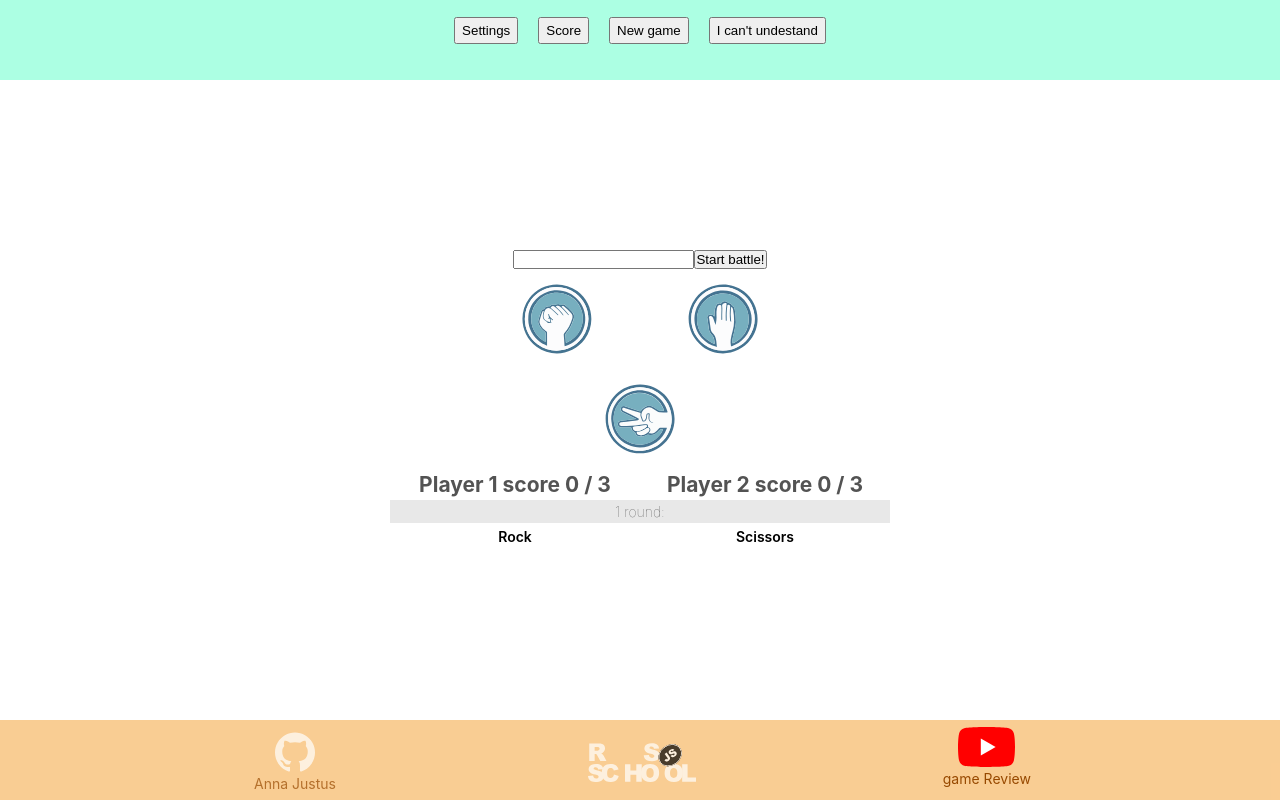
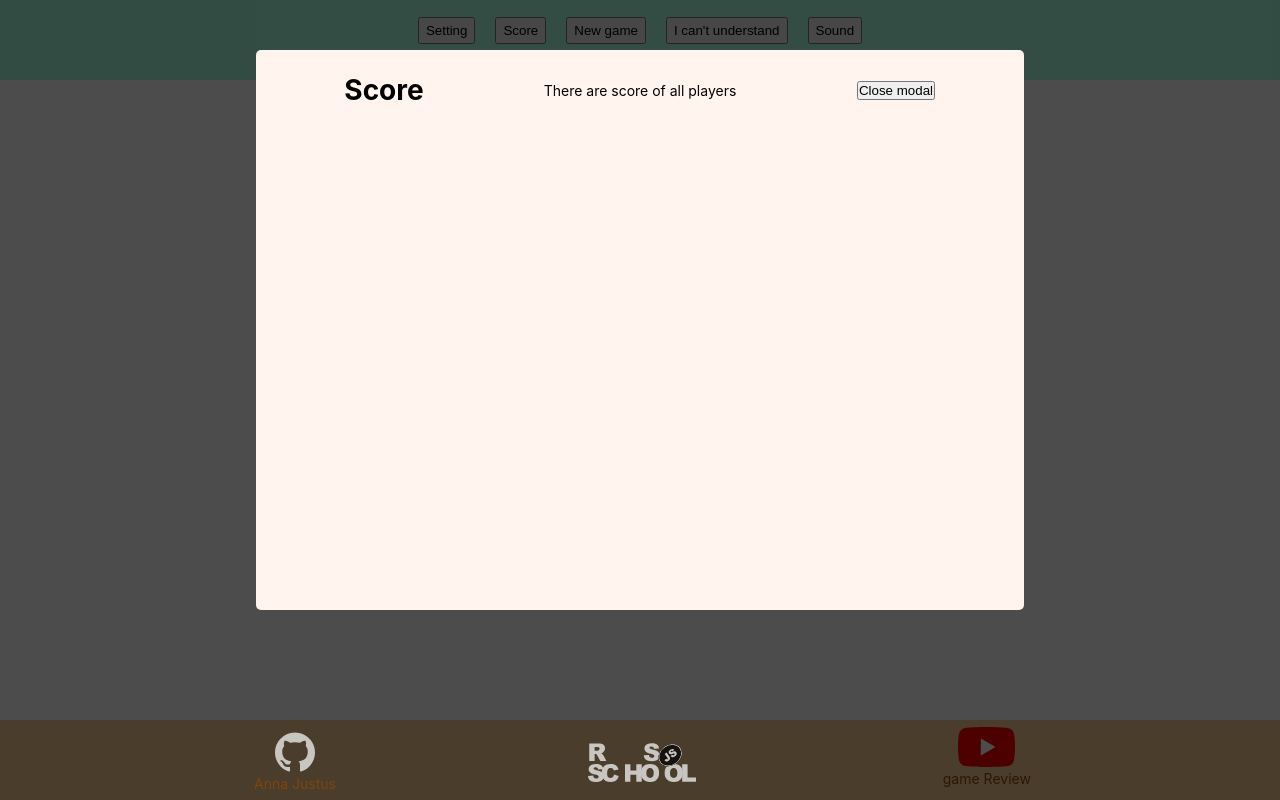
Before and after one commit to Iogsotot/react-game, a React (Create React App) app: page / in a window 1280 px wide. Both pictures are taken after a click on the button "Score". Built offline with nearby package versions, Linux system fonts and the light colour scheme.

Commit message:
fix: change class components to func components

```diff
--- a/src/App.tsx
+++ b/src/App.tsx
@@ -5,14 +5,20 @@ import githubLogo from './assets/github-logo.svg';
 import RSSLogo from './assets/rs_school_js.svg';
 import youtubeLogo from './assets/youtube.svg';
 
+import Setting from './components/Modals/Setting';
+import Help from './components/Modals/Help';
+import Score from './components/Modals/Score';
+import Sounds from './components/Modals/Sounds';
+
 function App() {
   return (
     <div className='App'>
       <header className='App__header'>
-        <button className='btn'>Settings</button>
-        <button className='btn'>Score</button>
+        <Setting />
+        <Score />
         <button className='btn'>New game</button>
-        <button className='btn'>I can't undestand</button>
+        <Help />
+        <Sounds />
       </header>
       <Game />
       <footer className='App__footer'>
@@ -26,11 +32,13 @@ function App() {
             </div>
             <div className='RSS'>
               <img src={RSSLogo} className='icon' alt='RSSchool' />
-              <a href='https://rs.school/js/' className='link'></a>
+              <a href='https://rs.school/js/' className='link'> </a>
             </div>
             <div className='youtube'>
               <img src={youtubeLogo} className='icon' alt='youtube link' />
-              <a href='https://www.youtube.com/watch?v=3-Zh_DAzCi0&feature=youtu.be' className='link'>game Review</a>
+              <a href='https://www.youtube.com/watch?v=3-Zh_DAzCi0&feature=youtu.be' className='link'>
+                game Review
+              </a>
             </div>
           </div>
         </div>
--- a/src/components/Game/Game.tsx
+++ b/src/components/Game/Game.tsx
@@ -1,43 +1,63 @@
+import React, { useState } from 'react';
 import './Game.scss';
+// import { CounterProps } from '../types'
 
 export default function Game() {
-  let playerOneCurrentScore:number = 0;
-  let playerTwoCurrentScore:number = 0;
-  let totalGames:number = 3;
+  const [roundCount, setRoundCount] = useState(0);
+  const [playerOneScore, setPlayerOneScore] = useState(0);
+  // let roundCount: number = 0;
+  // let playerOneCurrentScore: number = 0;
+  let playerTwoCurrentScore: number = 0;
+  let totalGames: number = 3;
 
   let playerOneResult = 'Rock';
   let playerTwoResult = 'Scissors';
 
-  let playerOneName:string = 'Player 1';
-  let playerTwoName:string = 'Player 2';
+  let playerOneName: string = 'Player 1';
+  let playerTwoName: string = 'Computer';
 
+  // function getRandomAnswer(min: number, max: number) {
+  //   min = Math.ceil(min);
+  //   max = Math.floor(max);
+  //   let result: number;
+  //   return (result = Math.floor(Math.random() * (max - min + 1)) + min);
+  // }
 
+  function checkRound(weapon: string): any {
+    setRoundCount(roundCount + 1)
+    return;
+  }
 
+  // function RoundCounter({roundCount}: CounterProps) {
+  //   return <div> round count: {roundCount}</div>
+  // }
 
   return (
     <main>
-      <input type='text' />
-      <button className='button start-game' type='submit'>
-        Start battle!
-      </button>
-
       <div className='battlefield'>
-        <div className='weapon rock'></div>
-        <div className='weapon scissors'></div>
-        <div className='weapon paper'></div>
+        <div className='weapon rock' onClick={() => checkRound('rock')}></div>
+        <div className='weapon scissors' onClick={() => checkRound('scissors')}></div>
+        <div className='weapon paper' onClick={() => checkRound('paper')}></div>
+        {/* <div className='centre'>*</div> */}
       </div>
 
       <div className='stats-string'>
-        <h2 className='player1-result-header'>{playerOneName} { 'score ' }{playerOneCurrentScore} / {totalGames}</h2>
-        <h2 className='player2-result-header'>{playerTwoName} { 'score ' }{playerTwoCurrentScore} / {totalGames}</h2>
+        <h2 className='player1-result-header'>
+          {playerOneName} {'score '}
+          {playerOneScore} / {totalGames}
+        </h2>
+        <h2 className='player2-result-header'>
+          {playerTwoName} {'score '}
+          {playerTwoCurrentScore} / {totalGames}
+        </h2>
 
-        <div className='round-1-stats'>
-          <h3 className='round-header round-1'>1 round:</h3>
-          <p className='player1-result-round-1'>{playerOneResult}</p>
-          <p className='player2-result-round-1'>{playerTwoResult}</p>
+        <div className='round-stats'>
+          <h3 className='round-header round'>{roundCount} round:</h3>
+          <p className='player1-result-round'>{playerOneResult}</p>
+          <p className='player2-result-round'>{playerTwoResult}</p>
         </div>
 
-        <div className='round-2-stats hidden'>
+        {/* <div className='round-2-stats hidden'>
           <h3 className='round-header round-2'>2 round:</h3>
           <p className='player1-result-round-2'>{playerOneResult}</p>
           <p className='player2-result-round-2'>{playerTwoResult}</p>
@@ -47,7 +67,7 @@ export default function Game() {
           <h3 className='round-header round-3'>3 round:</h3>
           <p className='player1-result-round-3'>{playerOneResult}</p>
           <p className='player2-result-round-3'>{playerTwoResult}</p>
-        </div>
+        </div> */}
       </div>
     </main>
   );
--- a/src/components/Modals/Score.tsx
+++ b/src/components/Modals/Score.tsx
@@ -1,26 +1,24 @@
-import React from 'react';
+import React, { useState } from 'react';
 import './Modal.scss';
 import './Score.scss';
 
-export default class Score extends React.Component {
-  state = {
-    isOpen: false,
-  };
+export default function Score() {
+  const [isOpen, setIsOpen] = useState(false);
 
-  render() {
   return (
     <React.Fragment>
-        <button className='btn' onClick={() => this.setState({ isOpen: true })}>Score</button>
-        {this.state.isOpen && (
+      <button className='btn' onClick={() => setIsOpen(true)}>
+        Score
+      </button>
+      {isOpen && (
         <div className='modal'>
           <div className='modal__body'>
             <h1>Score</h1>
             <p>There are score of all players</p>
-              <button onClick={() => this.setState({ isOpen: false })}>Close modal</button>
+            <button onClick={() => setIsOpen(false)}>Close modal</button>
           </div>
         </div>
       )}
     </React.Fragment>
   );
 }
-}
--- a/src/components/Modals/Setting.tsx
+++ b/src/components/Modals/Setting.tsx
@@ -1,22 +1,19 @@
-import React from 'react';
+import React, { useState } from 'react';
 import './Modal.scss';
 import './Setting.scss';
 
-export default class Setting extends React.Component {
-  state = {
-    isOpen: false,
-  };
+export default function Setting() {
+  const [isOpen, setIsOpen] = useState(false);
 
-  render() {
   return (
     <React.Fragment>
-        <button className='btn' onClick={() => this.setState({ isOpen: true })}>
+      <button className='btn' onClick={() => setIsOpen(true)}>
         Setting
       </button>
-        {this.state.isOpen && (
+      {isOpen && (
         <div className='modal'>
           <div className='modal__body'>
-              <button onClick={() => this.setState({ isOpen: false })}>Close modal</button>
+            <button onClick={() => setIsOpen(false)}>Close modal</button>
             <h1>Settings</h1>
             <input type='text' className='players-name' placeholder='your name' />
             <div className='game-skin'>
@@ -43,4 +40,3 @@ export default class Setting extends React.Component {
     </React.Fragment>
   );
 }
-}
--- a/src/components/Modals/Sounds.tsx
+++ b/src/components/Modals/Sounds.tsx
@@ -1,27 +1,22 @@
-import React from 'react';
+import React, { useState } from 'react';
 import './Modal.scss';
 import './Sounds.scss';
 import soundOn from '../../assets/icons/sound--on.png';
 import soundOff from '../../assets/icons/sound--off.png';
 import cancel from '../../assets/icons/cancel.svg';
 
-export default class Sounds extends React.Component {
-  state = {
-    isOpen: false,
-  };
-
-  render() {
+export default function Sounds() {
+  const [isOpen, setIsOpen] = useState(false);
   return (
     <React.Fragment>
-        <button className='btn' onClick={() => this.setState({ isOpen: true })}>
+      <button className='btn' onClick={() => setIsOpen(true)}>
         Sound
       </button>
-        {this.state.isOpen && (
+      {isOpen && (
         <div className='modal'>
           <div className='modal__body'>
-              {/* <button className='btn btn--close' onClick={() => this.setState({ isOpen: false })}> */}
-              <img src={cancel} alt='' className='btn btn--close' onClick={() => this.setState({ isOpen: false })} />
-              {/* </button> */}
+            <img src={cancel} alt='' className='btn btn--close' onClick={() => setIsOpen(false)} />
+
             <img src={soundOn} alt='sound on' className='soundIcon--on' />
             <img src={soundOff} alt='sound off' className='soundIcon--off hidden' />
             {/* <div className="sound-bar">sound bar</div> */}
@@ -31,4 +26,3 @@ export default class Sounds extends React.Component {
     </React.Fragment>
   );
 }
-}
```
Lines whose indentation alone changed are shown as unchanged.
